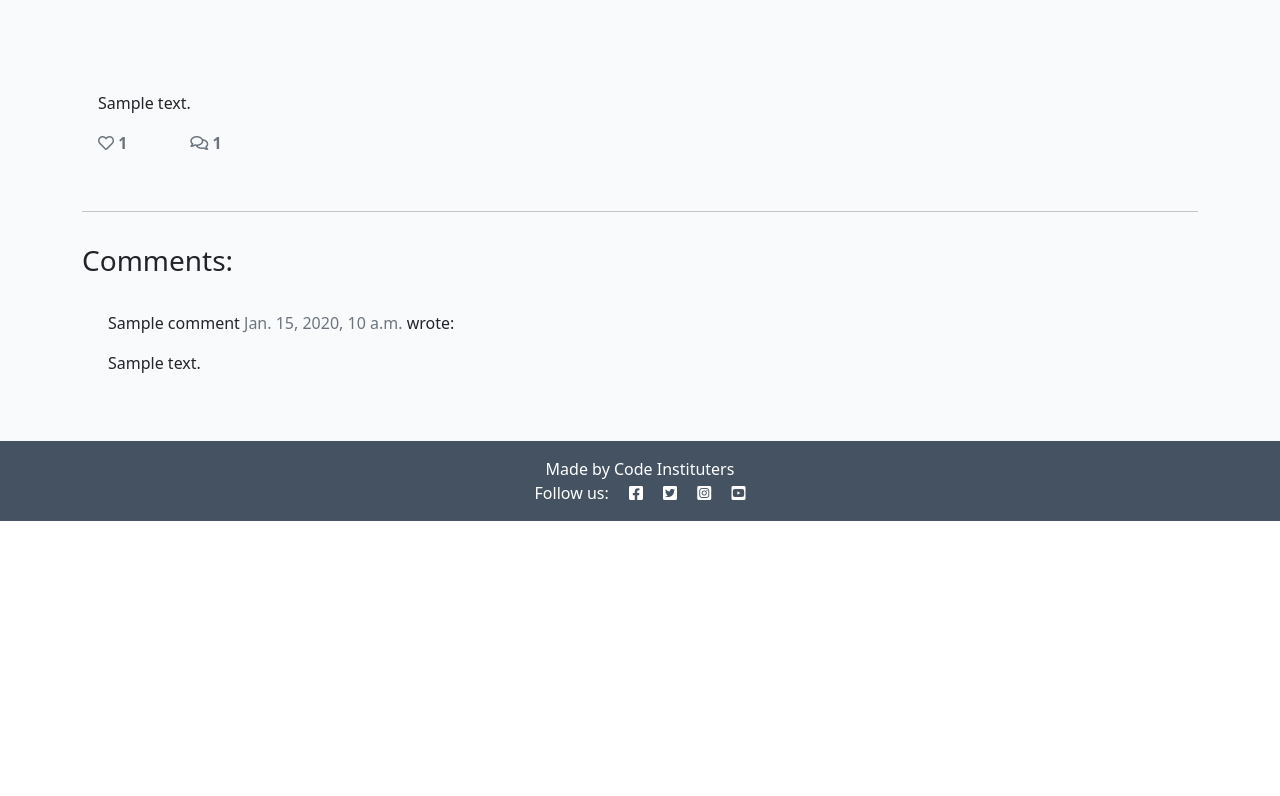
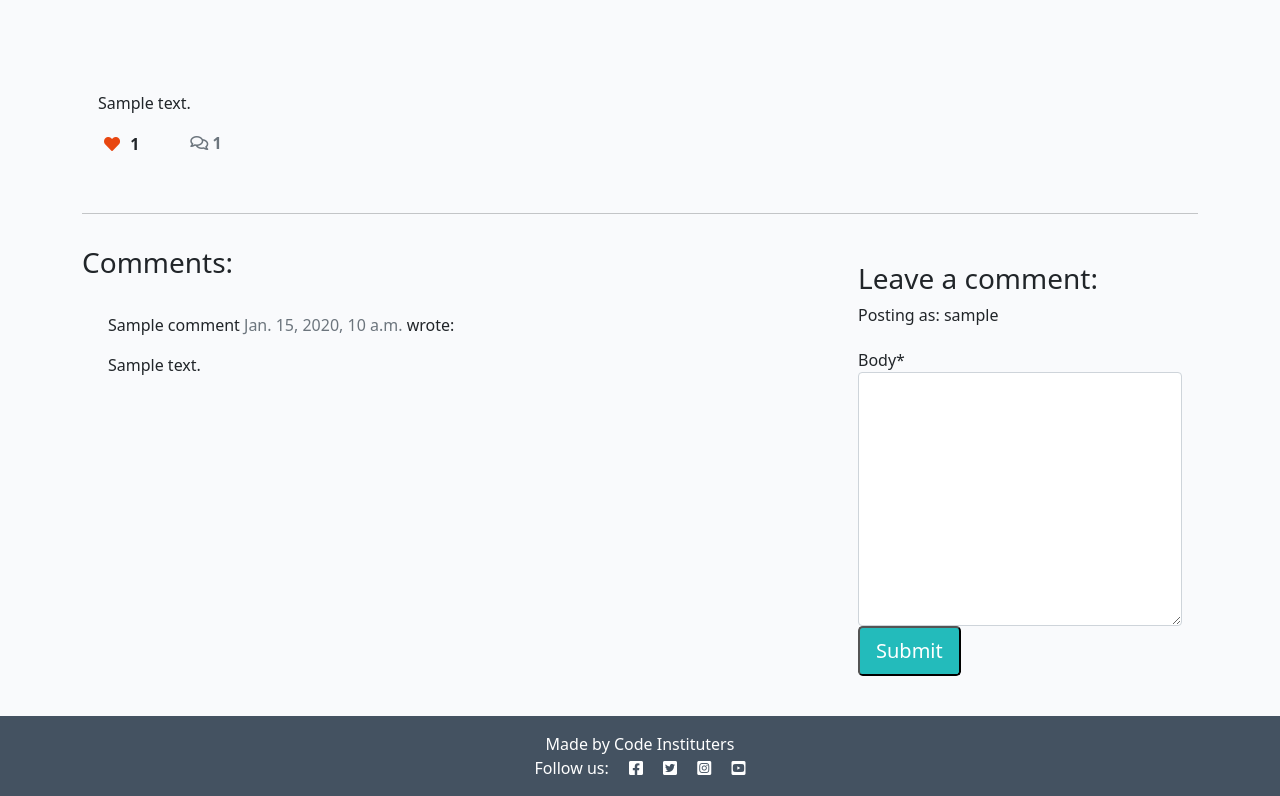
Before and after one commit to tomf247/Python-Django-Blog-Example, a Django app: a page that uses templates/base.html in a window 1280 px wide. Shown: the part 281-1077 px from the top of the page. Before the commit the page ends 802 px from the top, so only its background shows below. Run offline with Django 3.2, Linux system fonts and the light colour scheme; a user stored in the database is signed in; tables that the repository leaves empty hold one stand-in row (values such as "Sample post"); one stand-in notice (Sample message) is shown; some libraries are stand-ins or nearby versions.

Commit message:
Add messaging

```diff
--- a/blog/admin.py
+++ b/blog/admin.py
@@ -22,4 +22,4 @@ class CommentAdmin(admin.ModelAdmin):
     actions = ['approve_comments']
 
     def approve_comments(self, request, queryset):
-        queryset.updater(approved=True)
+        queryset.update(approved=True)
--- /dev/null
+++ b/blog/forms.py
@@ -0,0 +1,8 @@
+from .models import Comment
+from django import forms
+
+
+class CommentForm(forms.ModelForm):
+    class Meta:
+        model = Comment
+        fields = ('body',)
--- a/blog/urls.py
+++ b/blog/urls.py
@@ -5,4 +5,5 @@ from django.urls import path
 urlpatterns = [
     path('', views.PostList.as_view(), name='home'),
     path('<slug:slug>/', views.PostDetail.as_view(), name='post_detail'),
+    path('like/<slug:slug>/', views.PostLike.as_view(), name='post_like'),
 ]
--- a/blog/views.py
+++ b/blog/views.py
@@ -1,6 +1,8 @@
-from django.shortcuts import render, get_object_or_404
+from django.shortcuts import render, get_object_or_404, reverse
 from django.views import generic, View
+from django.http import HttpResponseRedirect
 from .models import Post
+from .forms import CommentForm
 
 
 class PostList(generic.ListView):
@@ -26,6 +28,53 @@ class PostDetail(View):
             {
                 'post': post,
                 'comments': comments,
-                'liked': liked
+                'commented': False,
+                'liked': liked,
+                'comment_form': CommentForm()
             },
         )
+
+
+    def post(self, request, slug, *args, **kwargs):
+        queryset = Post.objects.filter(status=1)
+        post = get_object_or_404(queryset, slug=slug)
+        comments = post.comments.filter(approved=True).order_by('created_on')
+        liked = False
+        if post.likes.filter(id=self.request.user.id).exists():
+            liked = True
+
+        comment_form = CommentForm(data=request.POST)
+
+        if comment_form.is_valid():
+            comment_form.instance.email = request.user.email
+            comment_form.instance.name = request.user.username
+            comment = comment_form.save(commit=False)
+            comment.post = post
+            comment.save()
+        else:
+            comment_form = CommentForm()
+
+        return render(
+            request,
+            'post_detail.html',
+            {
+                'post': post,
+                'comments': comments,
+                'commented': True,
+                'liked': liked,
+                'comment_form': CommentForm()
+            },
+        )
+
+
+class PostLike(View):
+
+    def post(self, request, slug):
+        post = get_object_or_404(Post, slug=slug)
+
+        if post.likes.filter(id=request.user.id).exists():
+            post.likes.remove(request.user)
+        else:
+            post.likes.add(request.user)
+
+        return HttpResponseRedirect(reverse('post_detail', args=[slug]))
--- a/templates/account/login.html
+++ b/templates/account/login.html
@@ -1,3 +1,5 @@
+
+
 {% extends "base.html" %}
 
 {% load i18n %}
--- a/templates/base.html
+++ b/templates/base.html
@@ -57,6 +57,20 @@
         </div>
     </nav>
 
+    <div class="container">
+        <div class="row">
+            <div class="col-md-8 offset-md-2">
+                {% for message in messages %}
+                <div class="alert {{ message.tags }} alert-dismissible fade show" id="msg"
+                    role="alert">
+                    {{ message | safe }}
+                    <button type="button" class="btn-close" data-bs-dismiss="alert" aria-label="Close">
+                    </button>
+                </div>
+                {% endfor %}
+            </div>
+        </div>
+    </div>
     <main class="flex-shrink-0 main-bg">
         {% block content %}
         <!-- Content Goes here -->
@@ -71,6 +85,13 @@
             <i class="fab fa-instagram-square ms-3"></i>
             <i class="fab fa-youtube-square ms-3"></i></p>
     </footer>
+    <script>
+        setTimeout(function() {
+            let messages = document.getElementById("msg");
+            let alert = new bootstrap.Alert(messages);
+            alert.close();
+        }, 3000);
+    </script>
 </body>
 
 </html>
--- a/templates/post_detail.html
+++ b/templates/post_detail.html
@@ -1,4 +1,6 @@
 {% extends 'base.html' %} {% block content %}
+
+{% load crispy_forms_tags %}
 
 <div class="masthead">
     <div class="container">
@@ -33,8 +35,30 @@
                 <div class="row">
 
                     <div class="col-1">
-                        <!-- The number of likes goes before the closing strong tag -->
-                        <strong class="text-secondary"><i class="far fa-heart"></i> {{ post.number_of_likes }} </strong>
+                        <strong>
+                            {% if user.is_authenticated %}
+                            <form action="{% url 'post_like' post.slug %}" class="d-inline" method="POST">
+                                {% csrf_token %}
+                                {% if liked %}
+
+                                <button type="submit" name="blogpost_id" value=""{{ post.slug }} class="btn-like">
+                                    <i class="fas fa-heart"></i>
+                                </button>
+                                {% else %}
+
+                                <button type="submit" name="blogpost_id" value=""{{ post.slug }} class="btn-like">
+                                    <i class="far fa-heart"></i>
+                                </button>
+
+                                {% endif %}
+                            </form>
+                            {% else %}
+
+                            <span class="text-secondary"><i class="far fa heart"></i></span>
+                            {% endif %}
+                            <span class="secondary">{{ post.number_of_likes }}</span>
+                        </strong>
+
                     </div>
                     <div class="col-1">
                         {% with comments.count as total_comments %}
@@ -77,6 +101,25 @@
         <div class="col-md-4 card mb-4  mt-3 ">
             <div class="card-body">
                 <!-- For later -->
+                {% if commented %}
+                <div class="alert alert-success" role="alert">
+                    Your comment is awaiting approval
+                </div>
+                {% else %}
+
+                {% if user.is_authenticated %}
+
+                <h3>Leave a comment:</h3>
+                <p>Posting as: {{ user.username }}</p>
+                <form method="post" style="margin-top: 1.3em;">
+                    {{ comment_form | crispy }}
+                    {% csrf_token %}
+                    <button type = "submit" class="bt btn-signup btn-lg">Submit</button>
+                </form>
+
+                {% endif %}
+                {% endif %}
+
             </div>
         </div>
     </div>
```
Also changed, not shown: codestar/settings.py (+12 -0 lines).
